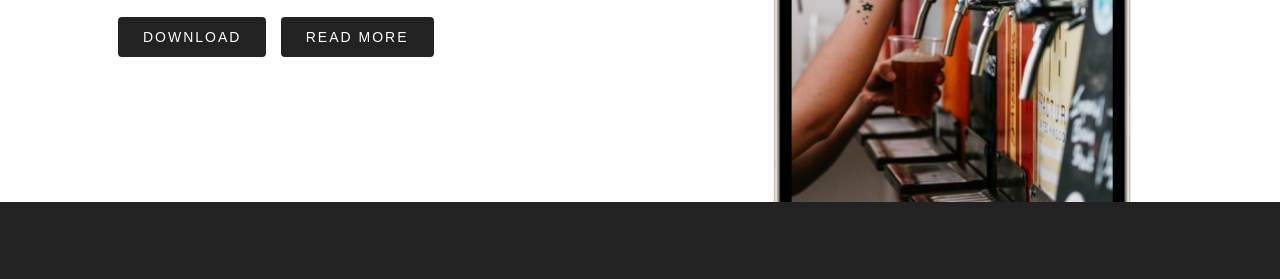
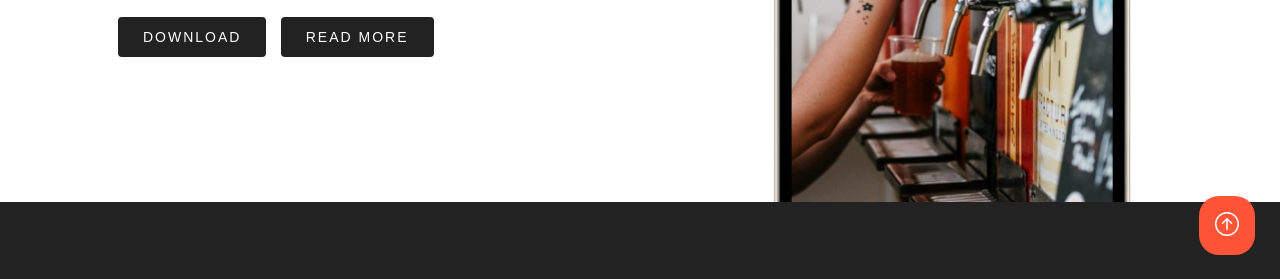
Before and after one commit to PyrkinValentin/home-work-5, a plain HTML site: page index.html in a window 1280 px wide. Shown: the part 521-800 px from the top of the page. Drawn offline with Linux system fonts and the light colour scheme.

Commit message:
feat: add to top

```diff
--- a/index.html
+++ b/index.html
@@ -21,7 +21,7 @@
 	<link rel="stylesheet" href="./styles/footer.css"/>
 </head>
 <body>
-	<header class="header">
+	<header id="header" class="header">
 		<div class="header__container">
 			<a href="./index.html">
 				<div class="logo">
@@ -551,5 +551,11 @@
 			</div>
 		</div>
 	</footer>
+
+	<a href="#header">
+		<button type="button" class="to_top">
+			<svg xmlns="http://www.w3.org/2000/svg" aria-hidden="true" role="img" width="24px" height="24px" preserveAspectRatio="xMidYMid meet" viewBox="0 0 16 16"><path fill="currentColor" fill-rule="evenodd" d="M1 8a7 7 0 1 0 14 0A7 7 0 0 0 1 8zm15 0A8 8 0 1 1 0 8a8 8 0 0 1 16 0zm-7.5 3.5a.5.5 0 0 1-1 0V5.707L5.354 7.854a.5.5 0 1 1-.708-.708l3-3a.5.5 0 0 1 .708 0l3 3a.5.5 0 0 1-.708.708L8.5 5.707V11.5z"/></svg>
+		</button>
+	</a>
 </body>
 </html>
--- a/styles/styles.css
+++ b/styles/styles.css
@@ -88,3 +88,17 @@ body {
 ._text-indigo {
 	color: #B25DF8;
 }
+
+.to_top {
+	position: fixed;
+	right: 25px;
+	bottom: 24px;
+
+	padding: 16px;
+	border-radius: 20px;
+
+	cursor: pointer;
+
+	background-color: #FF5437;
+	color: #fff;
+}
```
